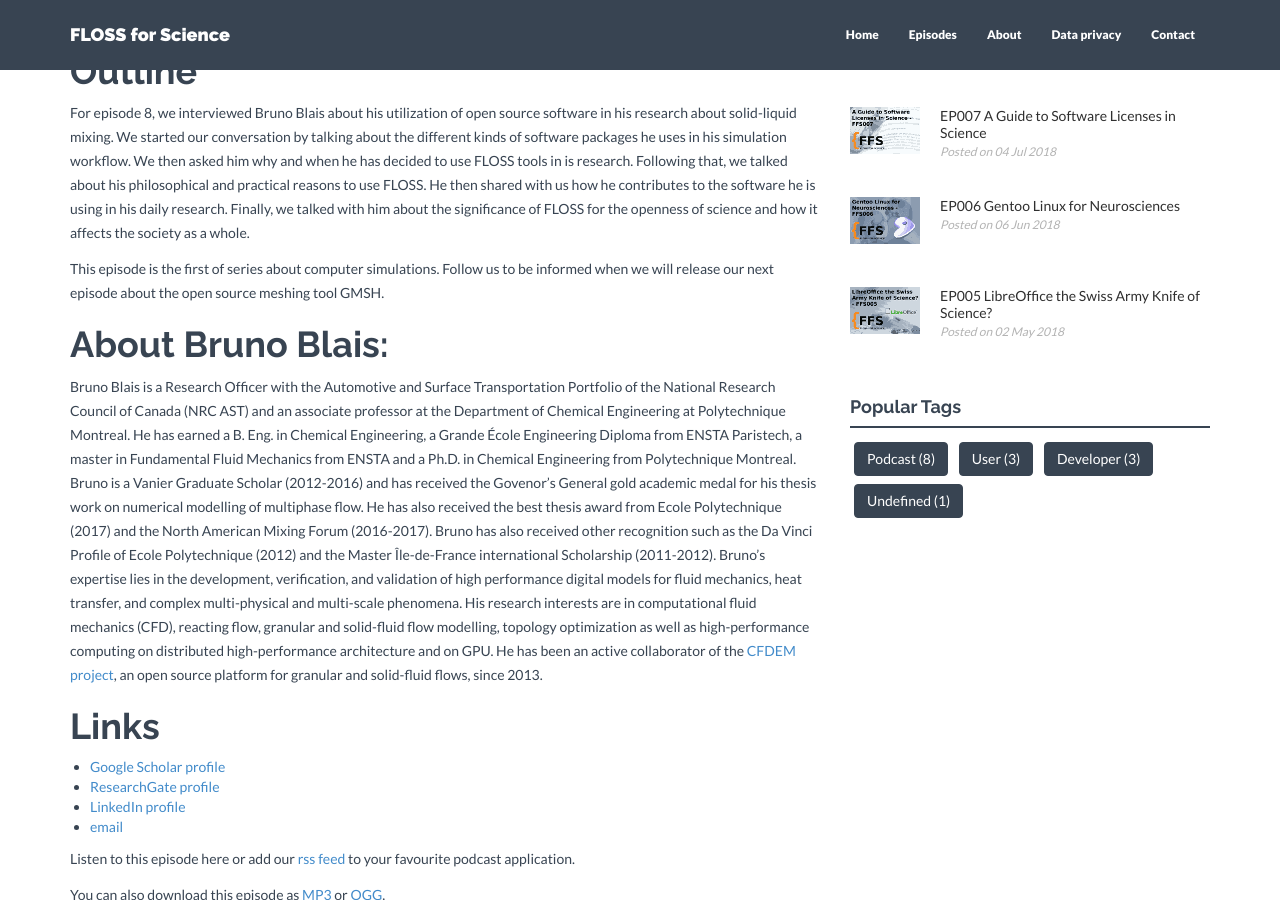
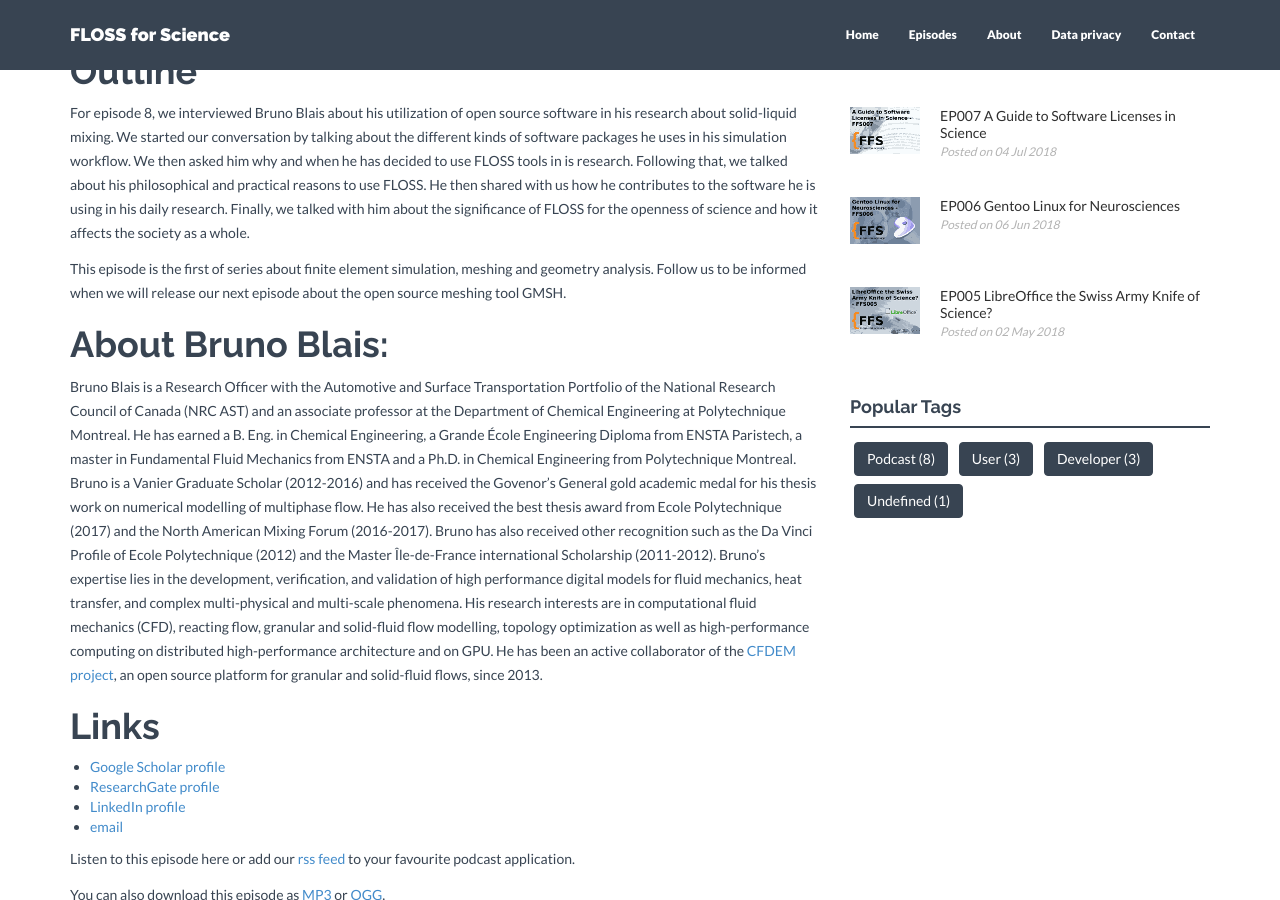
Before and after one commit to FLOSSforScience/FLOSSforScience.github.io, a Jekyll site: the page built from _posts/2018-03-25-season-1-episode-8.markdown, in a window 1280 px wide and 900 px high, scrolled down 882 px. Built offline with Jekyll 4.4.1, drawn with Linux system fonts in a browser that asks for light colours; nearby versions of some CDN libraries.

Commit message:
Updates to post
Updated email link and changed some wording of the post

```diff
--- a/_posts/2018-03-25-season-1-episode-8.markdown
+++ b/_posts/2018-03-25-season-1-episode-8.markdown
@@ -51,7 +51,7 @@
 
 For episode 8, we interviewed Bruno Blais about his utilization of open source software in his research about solid-liquid mixing. We started our conversation by talking about the different kinds of software packages he uses in his simulation workflow. We then asked him why and when he has decided to use FLOSS tools in is research. Following that, we talked about his philosophical and practical reasons to use FLOSS. He then shared with us how he contributes to the software he is using in his daily research. Finally, we talked with him about the significance of FLOSS for the openness of science and how it affects the society as a whole.
 
-This episode is the first of series about computer simulations. Follow us to be informed when we will release our next episode about the open source meshing tool GMSH.
+This episode is the first of series about finite element simulation, meshing and geometry analysis. Follow us to be informed when we will release our next episode about the open source meshing tool GMSH.
 
 # About Bruno Blais:
 
@@ -61,7 +61,7 @@
 * [Google Scholar profile](https://scholar.google.ca/citations?user=BaiESu4AAAAJ&hl=fr&oi=ao)
 * [ResearchGate profile](https://www.researchgate.net/profile/Bruno_Blais)
 * [LinkedIn profile](https://www.linkedin.com/in/bruno-blais-b39b407a/)
-* [email](bruno.blais@cnrc-nrc.gc.ca)
+* [email](mailto:bruno.blais@cnrc-nrc.gc.ca)
 
 Listen to this episode here or add our [rss feed](https://flossforscience.github.io/feed.xml) to your favourite podcast application.
 
```
